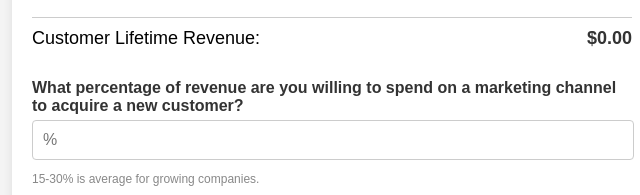
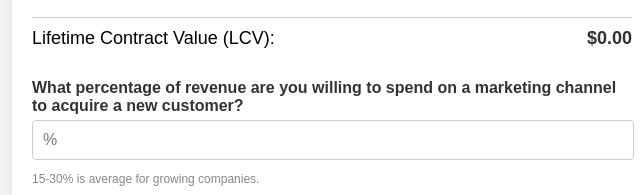
Before and after one commit to mttau/cpl-calculator, a plain HTML site: page index.html in a window 1280 px wide. Shown: the part 383-578 px from the top of the page, 308-948 px from the left. Drawn offline with Linux system fonts and the light colour scheme.

Commit message:
Update index.html

```diff
--- a/index.html
+++ b/index.html
@@ -31,7 +31,7 @@
             </div>
             <div class="result-group">
                 <div class="result-item">
-                    <label>Customer Lifetime Revenue:</label>
+                    <label>Lifetime Contract Value (LCV):</label>
                     <span id="customer-lifetime-revenue">$0.00</span>
                 </div>
             </div>
```
